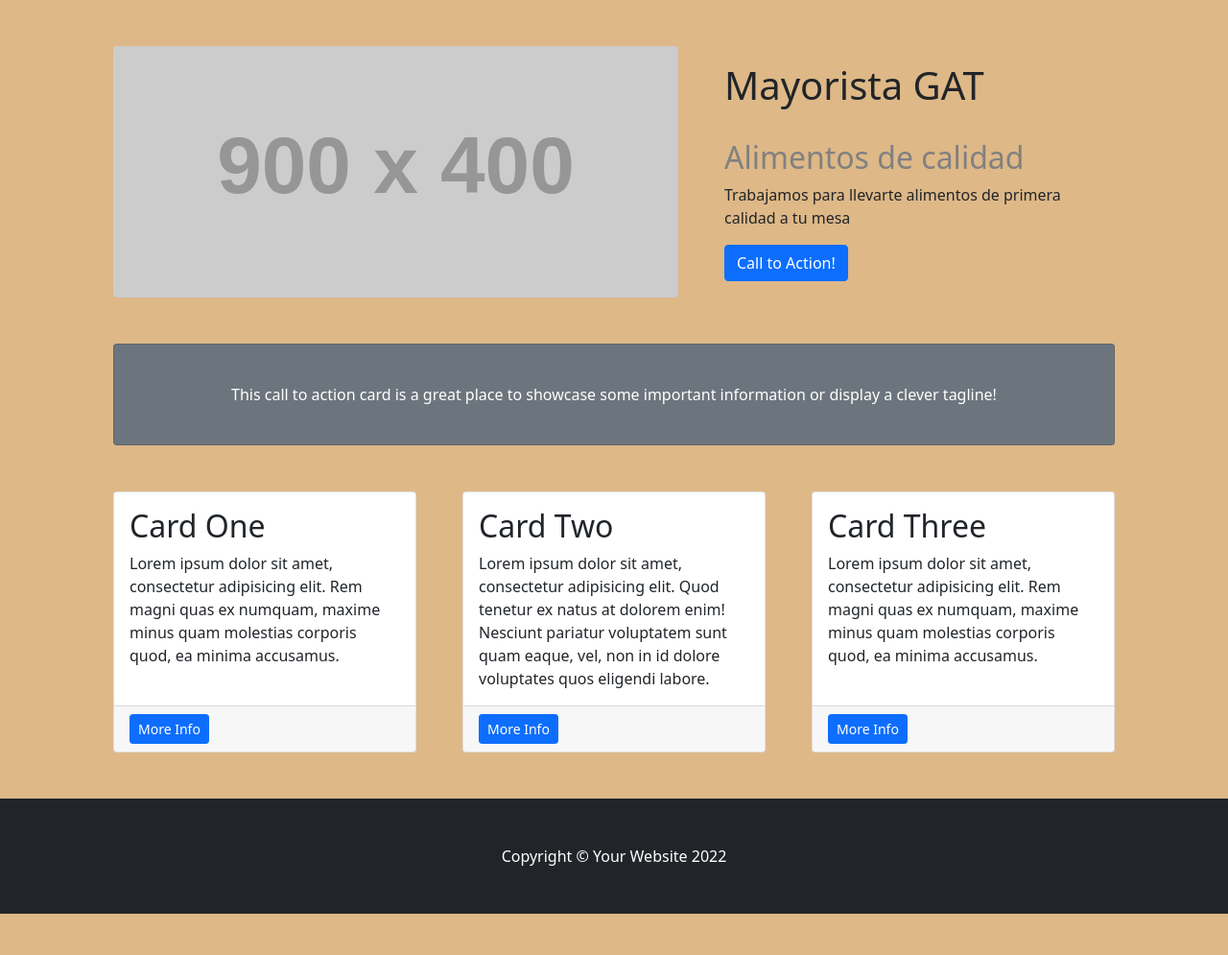
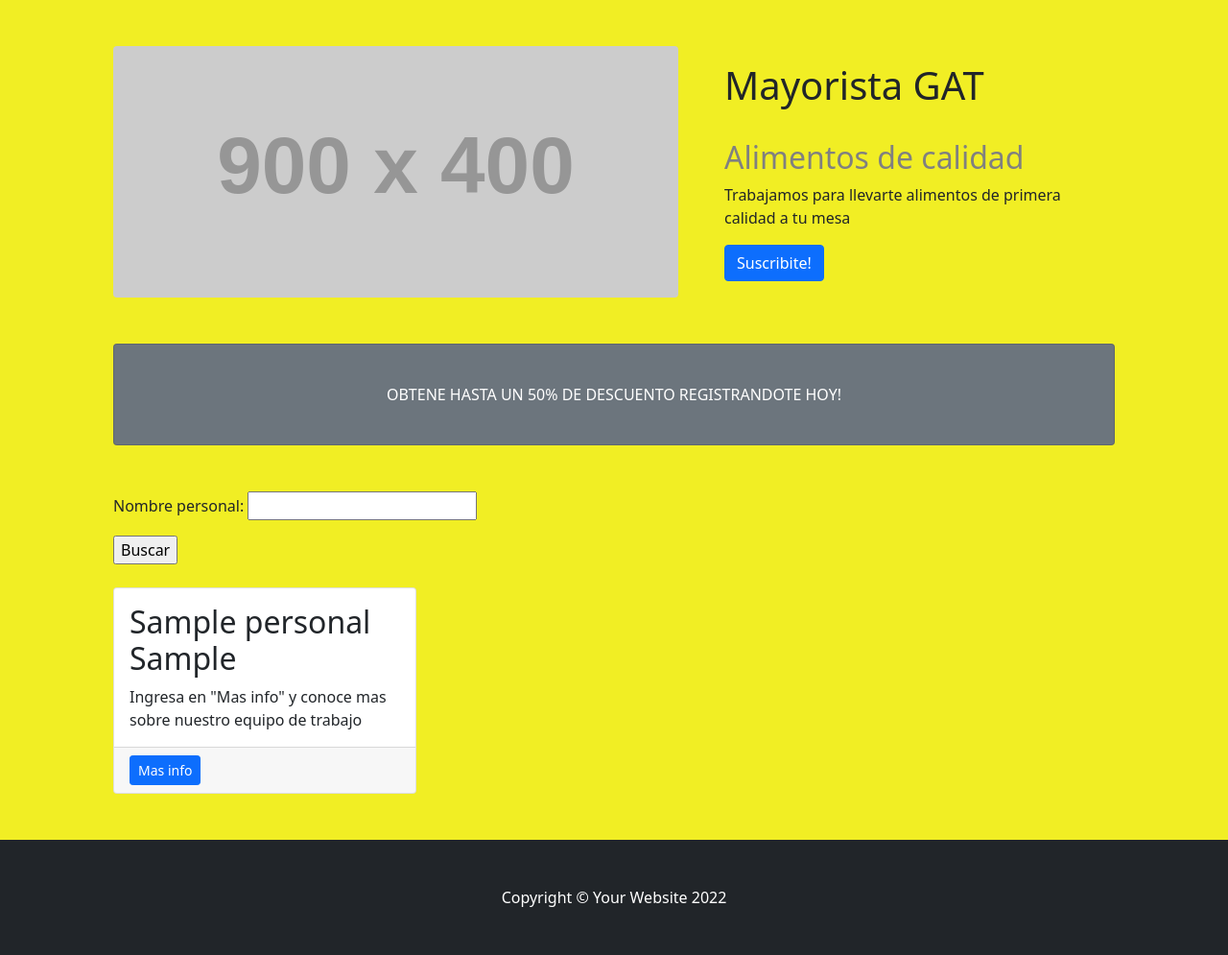
Before and after one commit to GuilleTab/Entrega1-Taboada, a Django app: page /productos/inicio/ in a window 1280 px wide. Shown: the part 56-1051 px from the top of the page at 96% size. Before the commit the page ends 1008 px from the top, so only its background shows below. Run offline with Django 4.2, Linux system fonts and the light colour scheme; tables that the repository leaves empty hold one stand-in row (values such as "Sample post"); grey boxes labelled with a size stand in for pictures from a placeholder-image service; some libraries are stand-ins or nearby versions.

Commit message:
Version 0.0.3: Formulario de busqueda agregado

```diff
--- /dev/null
+++ b/src/productos/forms.py
@@ -0,0 +1,4 @@
+from django.forms import Form, CharField
+
+class FormularioBusqueda(Form):
+    nombre_personal = CharField()
--- a/src/productos/templates/productos/base.html
+++ b/src/productos/templates/productos/base.html
@@ -14,7 +14,7 @@
         <!-- Core theme CSS (includes Bootstrap)-->
         <link href='{% static "productos/css/styles.css" %}' rel="stylesheet" />
     </head>
-    <body style="background-color: burlywood;">
+    <body style="background-color: rgb(241, 238, 36);">
         <!-- Responsive navbar-->
         <nav class="navbar navbar-expand-lg navbar-dark bg-dark">
             <div class="container px-5">
@@ -41,42 +41,28 @@
                     <h1 class="font-weight-light">Mayorista GAT</h1> <br>
                     <h2 style="color: grey;"> Alimentos de calidad </h2>
                     <p>Trabajamos para llevarte alimentos de primera calidad a tu mesa</p>
-                    <a class="btn btn-primary" href="#!">Call to Action!</a>
+                    <a class="btn btn-primary" href="#!">Suscribite!</a>
                 </div>
             </div>
             <!-- Call to Action-->
             <div class="card text-white bg-secondary my-5 py-4 text-center">
-                <div class="card-body"><p class="text-white m-0">This call to action card is a great place to showcase some important information or display a clever tagline!</p></div>
+                <div class="card-body"><p class="text-white m-0"> OBTENE HASTA UN 50% DE DESCUENTO REGISTRANDOTE HOY! </p></div>
             </div>
+
+            <div>
+                <form method="get">
+                    {{ formulario.as_p }}
+                    <input type="submit" value="Buscar">
+                </form>
+            </div>
+
             <!-- Content Row-->
+            <br>
             <div class="row gx-4 gx-lg-5">
-                <div class="col-md-4 mb-5">
-                    <div class="card h-100">
-                        <div class="card-body">
-                            <h2 class="card-title">Card One</h2>
-                            <p class="card-text">Lorem ipsum dolor sit amet, consectetur adipisicing elit. Rem magni quas ex numquam, maxime minus quam molestias corporis quod, ea minima accusamus.</p>
-                        </div>
-                        <div class="card-footer"><a class="btn btn-primary btn-sm" href="#!">More Info</a></div>
-                    </div>
-                </div>
-                <div class="col-md-4 mb-5">
-                    <div class="card h-100">
-                        <div class="card-body">
-                            <h2 class="card-title">Card Two</h2>
-                            <p class="card-text">Lorem ipsum dolor sit amet, consectetur adipisicing elit. Quod tenetur ex natus at dolorem enim! Nesciunt pariatur voluptatem sunt quam eaque, vel, non in id dolore voluptates quos eligendi labore.</p>
-                        </div>
-                        <div class="card-footer"><a class="btn btn-primary btn-sm" href="#!">More Info</a></div>
-                    </div>
-                </div>
-                <div class="col-md-4 mb-5">
-                    <div class="card h-100">
-                        <div class="card-body">
-                            <h2 class="card-title">Card Three</h2>
-                            <p class="card-text">Lorem ipsum dolor sit amet, consectetur adipisicing elit. Rem magni quas ex numquam, maxime minus quam molestias corporis quod, ea minima accusamus.</p>
-                        </div>
-                        <div class="card-footer"><a class="btn btn-primary btn-sm" href="#!">More Info</a></div>
-                    </div>
-                </div>
+
+                {% block contenido %}
+                {% endblock %}
+
             </div>
         </div>
         <!-- Footer-->
--- a/src/productos/templates/productos/index.html
+++ b/src/productos/templates/productos/index.html
@@ -1 +1,19 @@
 {% extends "productos/base.html" %}
+
+{% block contenido %}
+
+    {% for persona in personal %}
+
+        <div class="col-md-4 mb-5">
+            <div class="card h-100">
+                <div class="card-body">
+                    <h2 class="card-title">{{persona.nombre}} {{persona.apellido}}</h2>
+                    <p class="card-text">Ingresa en "Mas info" y conoce mas sobre nuestro equipo de trabajo</p>
+                </div>
+                <div class="card-footer"><a class="btn btn-primary btn-sm" href="#!">Mas info</a></div>
+            </div>
+        </div>
+
+    {% endfor %}
+
+{% endblock %}
--- a/src/productos/views.py
+++ b/src/productos/views.py
@@ -1,4 +1,22 @@
 from django.shortcuts import render
+from productos.models import Personal
+from productos.forms import FormularioBusqueda
 
 def index(request):
-    return render(request, "productos/index.html")
+
+    listado_personal = Personal.objects.all()
+
+    if request.GET.get("nombre_personal"):
+
+        formulario = FormularioBusqueda(request.GET)
+
+        if formulario.is_valid():
+            data = formulario.cleaned_data
+            listado_personal = listado_personal.filter(nombre__icontains = data["nombre_personal"])
+
+        formulario = FormularioBusqueda()
+        return render(request, "productos/index.html", {"personal": listado_personal, "formulario": formulario})
+
+    else:
+        formulario = FormularioBusqueda()
+        return render(request, "productos/index.html", {"personal": listado_personal, "formulario": formulario})
```
